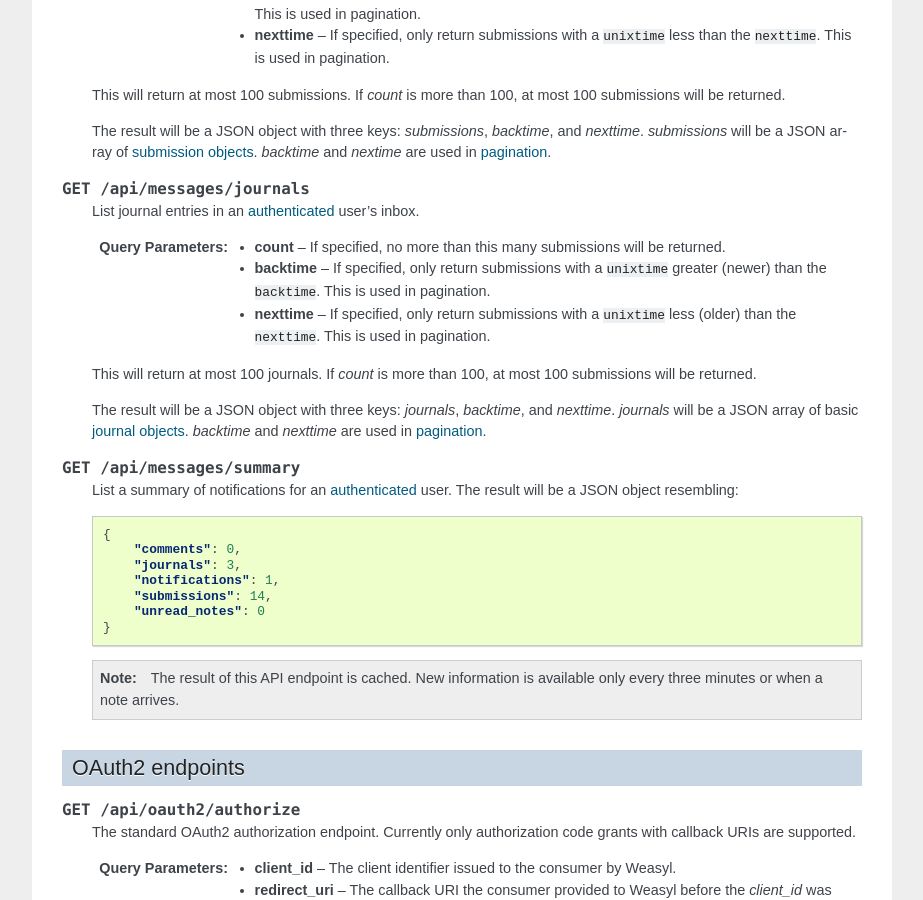
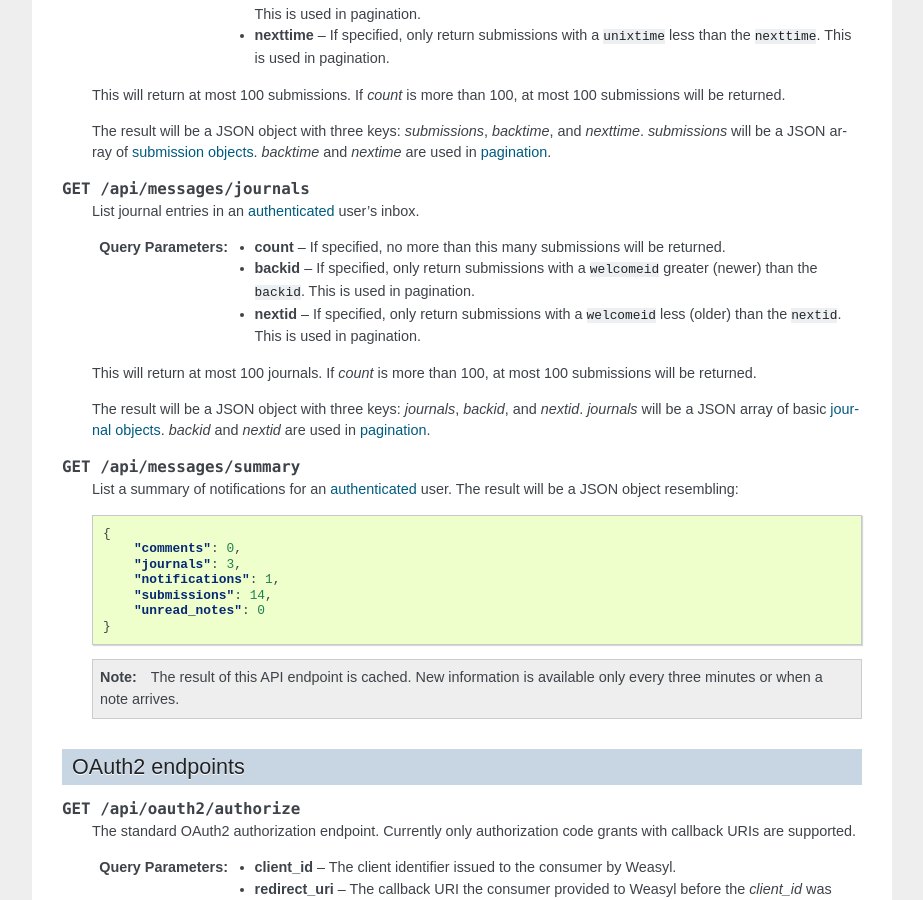
Before and after one commit to Weasyl/weasyl, a Sphinx documentation site: the page built from weasyl-apidocs/source/index.rst, in a window 1280 px wide and 900 px high, scrolled down 2059 px. Shown: the whole window, without its empty margins (198-1121 px from the left). Built offline with Sphinx 7.4.7, drawn with Linux system fonts in a browser that asks for light colours.

Commit message:
fixup! Update API documentation (messages/journals)

```diff
--- a/weasyl-apidocs/source/index.rst
+++ b/weasyl-apidocs/source/index.rst
@@ -162,18 +162,18 @@ Basic endpoints
    :query count: If specified, no more than this many submissions will be
       returned.
 
-   :query backtime: If specified, only return submissions with a ``unixtime``
-      greater (newer) than the ``backtime``. This is used in pagination.
+   :query backid: If specified, only return submissions with a ``welcomeid``
+      greater (newer) than the ``backid``. This is used in pagination.
 
-   :query nexttime: If specified, only return submissions with a ``unixtime``
-      less (older) than the ``nexttime``. This is used in pagination.
+   :query nextid: If specified, only return submissions with a ``welcomeid``
+      less (older) than the ``nextid``. This is used in pagination.
 
    This will return at most 100 journals. If *count* is more than 100, at
    most 100 submissions will be returned.
 
-   The result will be a JSON object with three keys: *journals*, *backtime*,
-   and *nexttime*. *journals* will be a JSON array of basic :ref:`journal
-   objects <journals>`. *backtime* and *nexttime* are used in
+   The result will be a JSON object with three keys: *journals*, *backid*,
+   and *nextid*. *journals* will be a JSON array of basic :ref:`journal
+   objects <journals>`. *backid* and *nextid* are used in
    :ref:`pagination <pagination>`.
 
 
```
